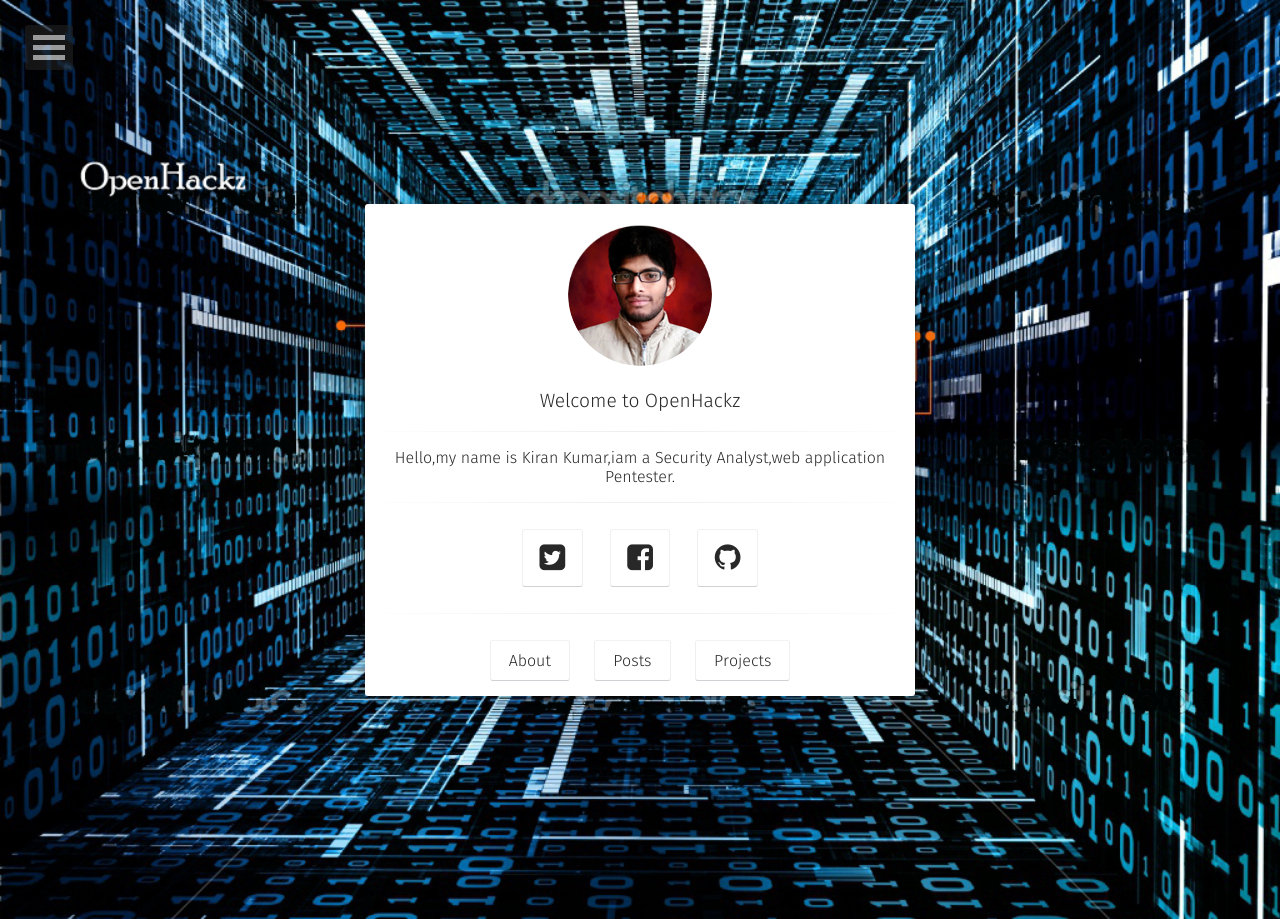
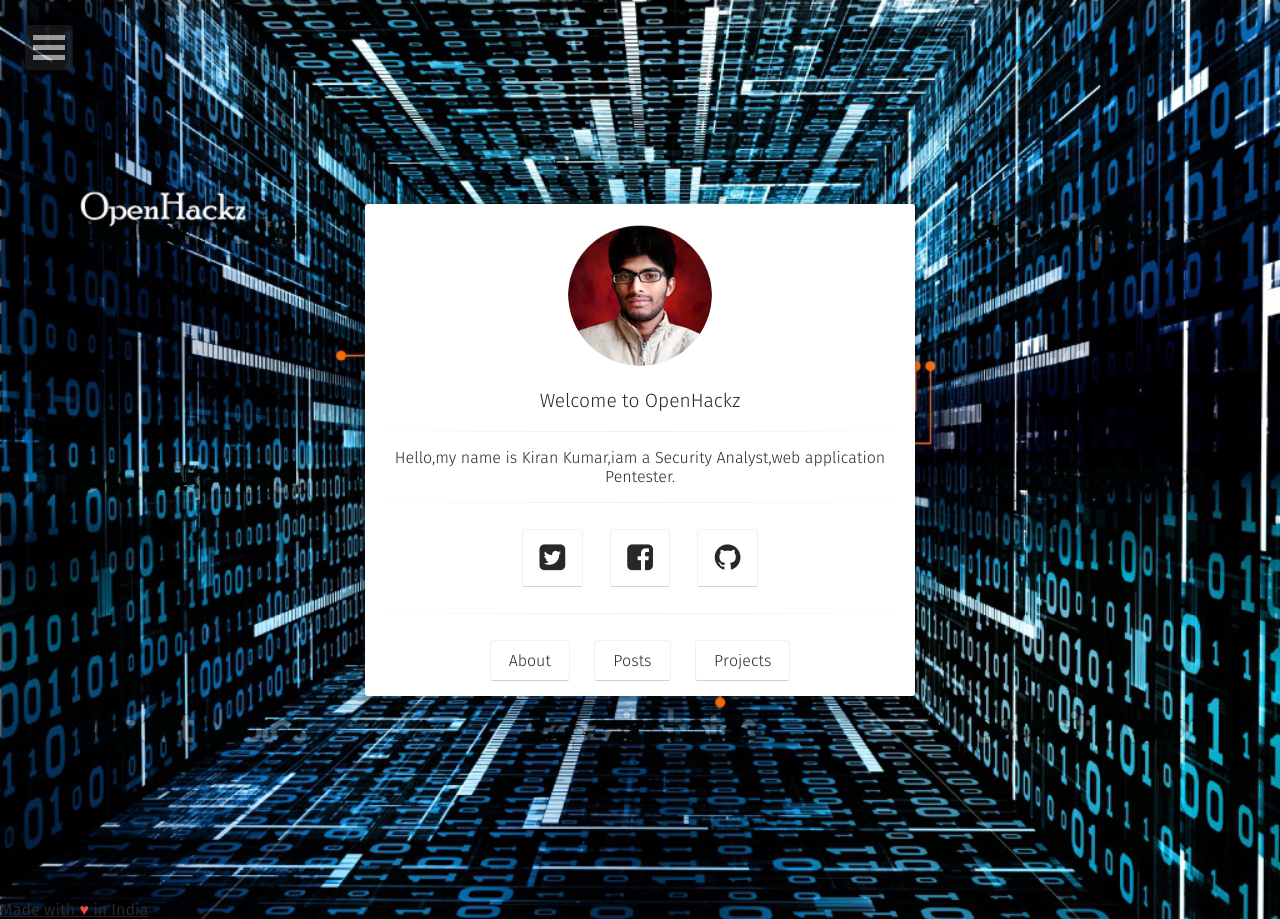
Before and after one commit to raju0x/raju0x.github.io, a Jekyll site: the page built from index.html, in a window 1280 px wide. Built offline with Jekyll 4.4.1, drawn with Linux system fonts in a browser that asks for light colours; some web fonts are replaced.

Commit message:
Update home.html

```diff
--- a/_layouts/home.html
+++ b/_layouts/home.html
@@ -46,5 +46,6 @@
         </div>
     </header>
     {% include scripts.html %}
+    <a href="http://madewithlove.org.in" target="_blank">Made with <span style="color: #e74c3c">&hearts;</span> in India</a>
 </body>
 </html>
```
